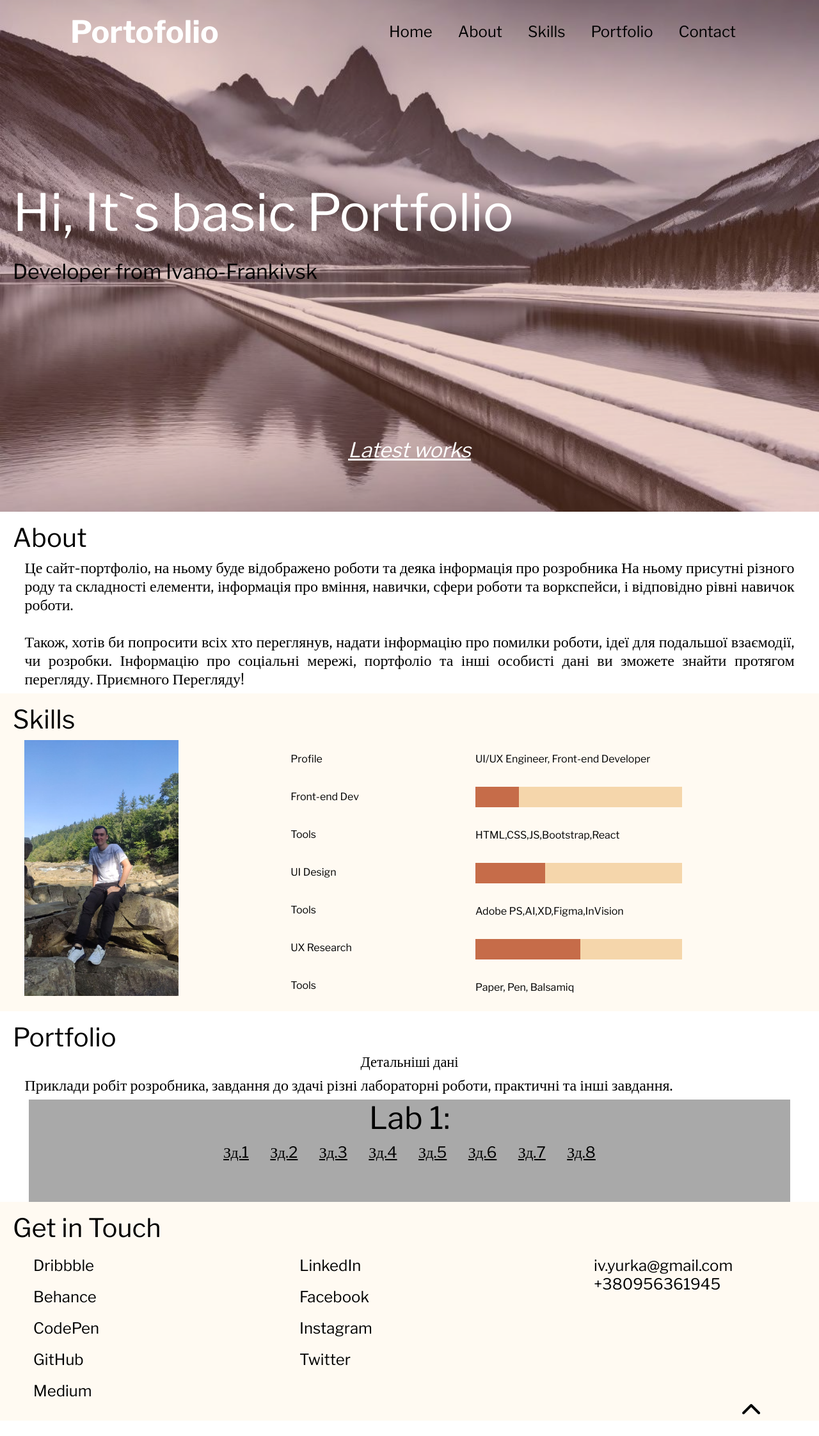
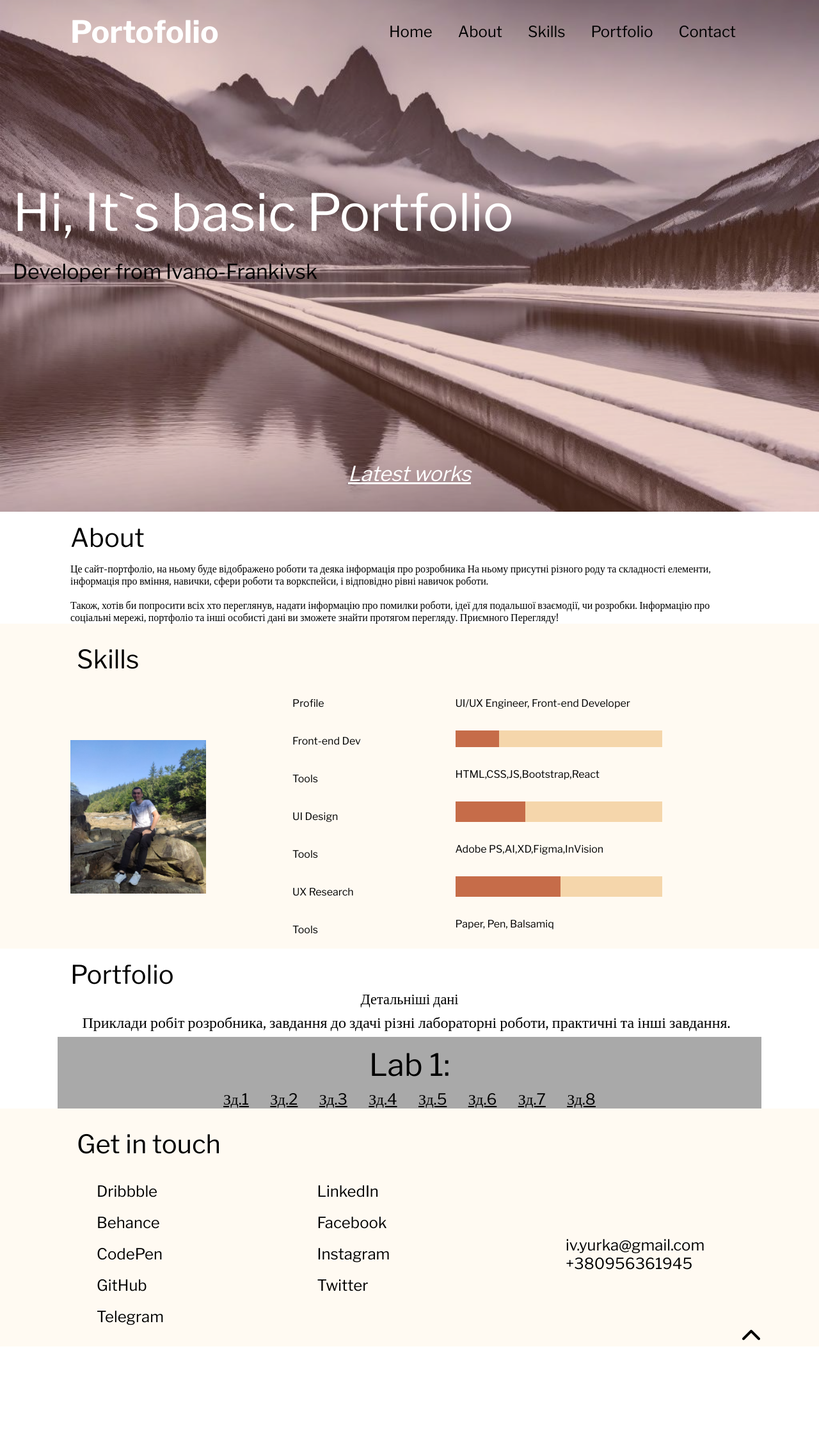
Before and after one commit to YuriyIvaniuk/yuriyivaniuk.github.io, a plain HTML site: page ПР1/index.html in a window 1280 px wide. Shown: the whole page at 64% size. After the commit the page ends 2129 px from the top, so only its background shows below. Drawn offline with nearby package versions, Linux system fonts and the light colour scheme.

Commit message:
Add files via upload

```diff
--- a/ПР1/index.html
+++ b/ПР1/index.html
@@ -56,11 +56,11 @@
 		<div class="text-box">
 			<div class="main-text">Hi, It`s basic Portfolio</div>
 			<div class="second-text">Developer from Ivano-Frankivsk</div>
+		</div>
 		<div class="latest"><a href="#" id="latestButton">Latest works</a></div>
 	</div>
-	</div>
-	<p class="title-text" id="aboutPoint">About</p>
-	<p class="default-text">
+	<p class="title-text content-wrap" id="aboutPoint">About</p>
+	<p class="content-wrap	">
 		Це сайт-портфоліо, на ньому буде відображено роботи та деяка інформація про розробника
 		На ньому присутні різного роду та складності елементи, інформація про вміння, навички, сфери роботи та воркспейси,
 		і відповідно рівні навичок роботи.
@@ -71,8 +71,11 @@
 	Інформацію про соціальні мережі, портфоліо та інші особисті
 	дані ви зможете знайти протягом перегляду. Приємного Перегляду!
 	</p>
-	<p class="title-text colored" id="skillsPoint">Skills</p>
-	<div class="self-content"><div class="self-image"></div>
+	<div class="title-text colored"><div class="content-wrap">
+	<p id="skillsPoint">Skills</p></div></div>
+<div class="self-content ">
+	<div class="content-wrap d-flex">
+	<div class="self-image"></div>
 		<div class="list-bars-container">
 		<ul class="skills-list">
 			<li>
@@ -108,12 +111,13 @@
 		</ul>
 		</div>
 	</div>
-<p class="title-text" id="portfolioPoint">Portfolio</p>
+</div>
+<p class="title-text content-wrap" id="portfolioPoint">Portfolio</p>
 <p class="center-text">Детальніші дані</p>
-<p class="default-text"> Приклади робіт розробника, завдання до здачі
+<p class="default-text content-wrap"> Приклади робіт розробника, завдання до здачі
 	різні лабораторні роботи, практичні та інші завдання.
 	</p>
-<div class="portfolio">
+<div class="portfolio content-wrap">
 	<p>Lab 1:</p>
 	<div class="tasks">
 	<a href="https://yuriyivaniuk.github.io/ЛР1(нова)/1/index1.html">Зд.1</a>
@@ -126,19 +130,20 @@
 	<a href="https://yuriyivaniuk.github.io/ЛР1(нова)/8/index.html">Зд.8</a>
 </div>
 </div>
-<p class="title-text colored" id="get-inPoint">Get in Touch</p>
+<div class="title-text colored"><div class="content-wrap">
+	<p id="skillsPoint">Get in touch</p></div></div>
 <footer>
-<div class="Sources">
+<div class="Sources content-wrap">
 	<div class="top-blocks">
 	<ul>
-		<li><a href="#">Dribbble</a></li>
-		<li><a href="#">Behance</a></li>
-		<li><a href="#">CodePen</a></li>
+		<li><a href="https://dribbble.com">Dribbble</a></li>
+		<li><a href="https://www.behance.net">Behance</a></li>
+		<li><a href="https://codepen.io">CodePen</a></li>
 		<li><a href="https://github.com/YuriyIvaniuk/yuriyivaniuk.github.io">GitHub</a></li>
-		<li><a href="#">Medium</a></li>
+		<li><a href="https://t.me/yuraivaniuk">Telegram</a></li>
 		</ul>
 		<ul>
-		<li><a href="#">LinkedIn</a></li>
+		<li><a href="https://www.linkedin.com/in/юрій-іванюк-132565295/">LinkedIn</a></li>
 		<li><a href="https://www.facebook.com/profile.php?id=100047689290721">Facebook</a></li>
 		<li><a href="https://www.instagram.com/yuraivaniuk/">Instagram</a></li>
 		<li><a href="twitter.com">Twitter</a></li>
@@ -150,7 +155,7 @@
 		</div>
 </div>
 <div class="bottom-footer">
-<i class="fa-solid fa-chevron-up" id="topButton"></i></a>
+<i class="fa-solid fa-chevron-up" id="topButton"></i>
 </div>
 </footer>
 <script src='script/script.js'></script>
--- a/ПР1/styles/styles.css
+++ b/ПР1/styles/styles.css
@@ -99,15 +99,14 @@ header .content-wrap .logo {
 	font-size: 2.5rem;
 	text-align: center;
 }
-.main-text-red{
-	font-size: 5rem;
-}
 .second-text{
 	padding-top: 1.5rem;
 	font-size: 1.2rem;
 	color:black;
 }
 .latest{
+	position: absolute;
+	bottom: 5%;
 	font-size: 2rem;
 	padding-top: 30vh;
 	width: 100%;
@@ -120,6 +119,7 @@ header .content-wrap .logo {
 	font-size: 2.5rem;
 	text-align: center;
 	width: 100%;
+	margin: 0 auto;
 }
 .colored{
 	background-color: #fffaf2;
@@ -135,7 +135,6 @@ header .content-wrap .logo {
 	text-align: center;
 }
 .self-content{
-	width: 100%;
 	background-color: #fffaf2;
 }
 .self-image{
@@ -162,7 +161,6 @@ header .content-wrap .logo {
 	padding: 20px 0px;
 }
 .progress-bar{
-	padding: 0px 0px;
 	margin: 13px 0px;
 	width: 100%;
 	background-color: #f5d6ab;
@@ -189,7 +187,6 @@ header .content-wrap .logo {
 	background-color: darkgrey;
 	margin: 0 auto;
 	width: 93vw;
-	height: 20vh;
 	align-items: center;
 	position: relative;
 	display:flex;
@@ -259,11 +256,6 @@ footer{
 	text-align: left;
 	text-decoration: none;
 }
-.bottom-footer a{
-	color:#000;
-	text-align: right;
-	margin-left: 90%;
-}
 .email{
 	color:black;
 }
@@ -304,40 +296,35 @@ footer{
 		width: 50%;
 		text-align: left;
 	}
+	.text-box{
+		display: flex;
+		margin: 0 auto;
+		max-width: 1750px;
+		align-items: center;
+		flex-direction: column;
+	}
 	.main-text{
 		text-align: left;
-		width: 90%;
-		max-width: 1100px;
+		max-width: 1750px;
 		padding-top: 25vh;
 		padding-left:20px;
 		font-size:5rem;
 	}
 	.second-text{
-		width: 90%;
-		max-width: 1100px;
+		width: 100%;
 		padding-left:20px;
 		font-size:2rem;
 		text-align: left;
-	}
-	.latest{
-		font-size: 2rem;
-		padding-top: 30vh;
-		text-align: bottom;
 	}
 	.title-text{
 		width: 100%;
 		text-align: left;
 		padding-left: 20px;
 	}
-	.self-content{
-		width: 100%;
-		display: flex;
-		padding: 1vh 3vw;
-	}
 	.self-image{
 		margin: 0	0	0	0;
 		width: 25%;
-		height: 50vh;
+		height: 30vh;
 		background: url('../images/self-image.jpg');
 		background-repeat: no-repeat;
 		background-size: cover;
@@ -367,32 +354,16 @@ footer{
 	.bars-tools li p{
 		padding: 20px 0px;
 	}
-	.progress-bar{
-		margin: 14px 0px;
-		width: 100%;
-		background-color: #f5d6ab;
-	}
 	.progress{
-		padding: 16px 0px;
-		background-color: #c66c49;
-		height: 100%;
 		width: 25%;
 	}
 	.progress1{
-		padding: 16px 0px;
-		background-color: #c66c49;
-		height: 100%;
 		width: 40%;
 	}
 	.progress2{
-		padding: 16px 0px;
-		background-color: #c66c49;
-		height: 100%;
 		width: 60%;
 	}
 	.Sources{
-		display: flex;
-		width: 100%;
 		justify-content: center;
 		flex-direction: row;
 	}
```
Lines whose indentation alone changed are shown as unchanged.
